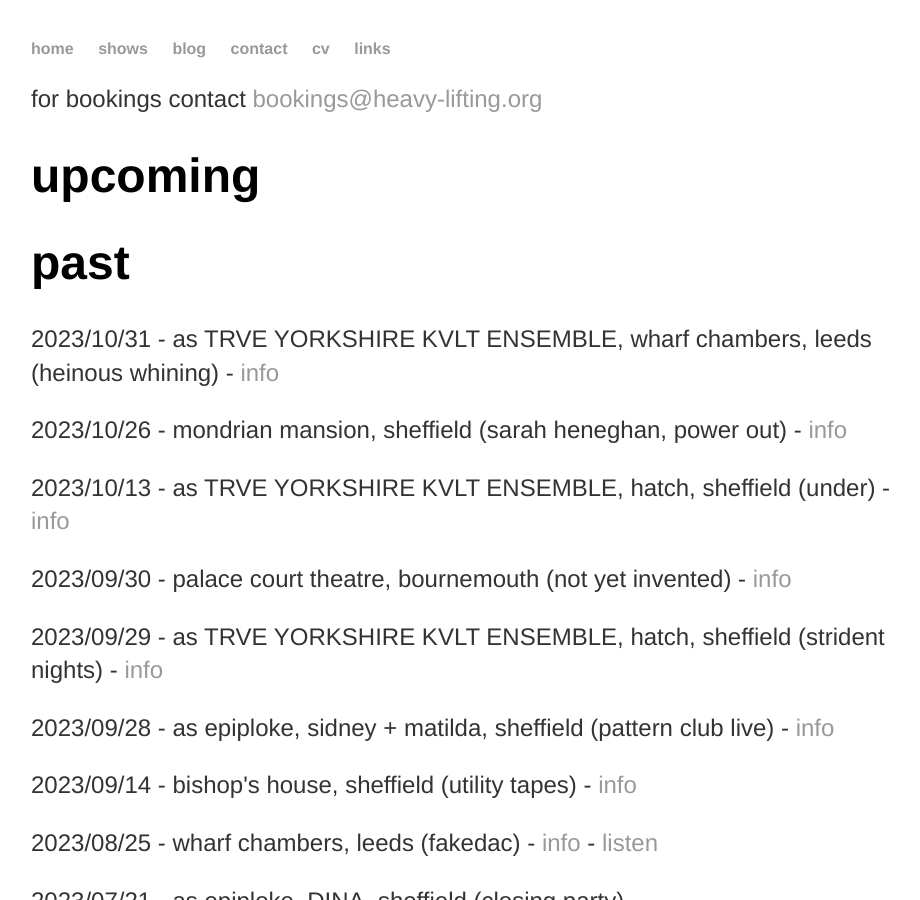
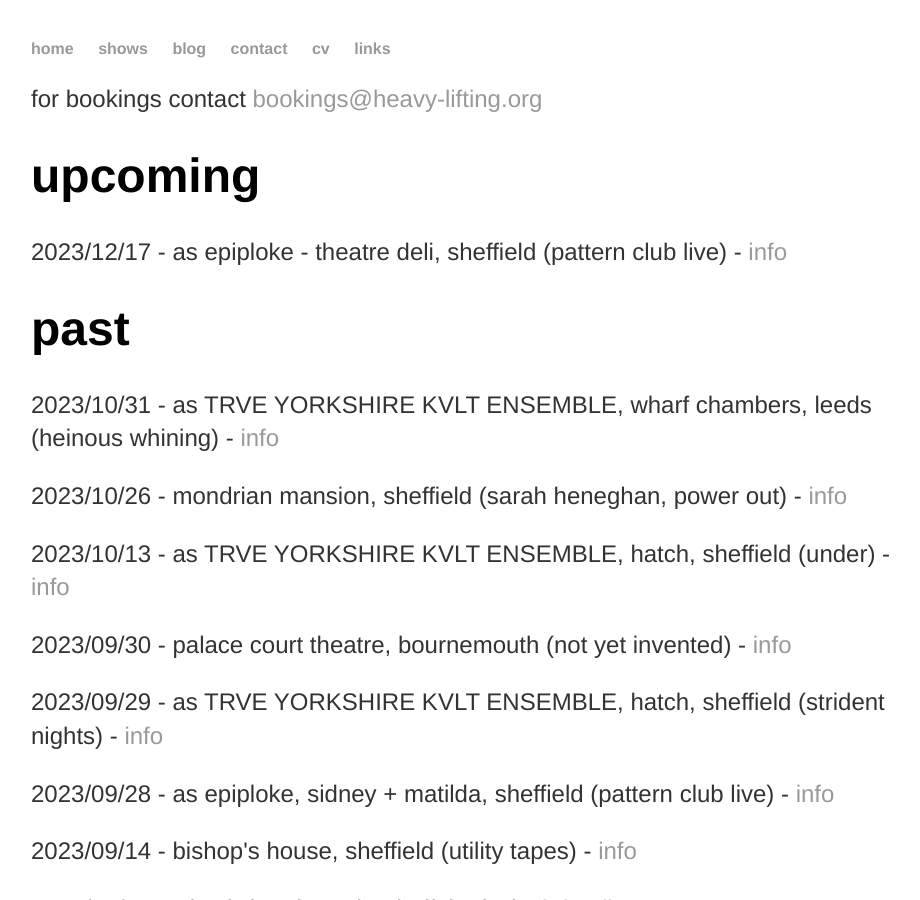
Before and after one commit to heavy-lifting/heavy-lifting.github.io, a Jekyll site: the page built from shows.html, in a window 1280 px wide and 900 px high. Shown: the whole window, without its empty margins (161-1081 px from the left). Built offline with Jekyll 4.4.1, drawn with Linux system fonts in a browser that asks for light colours.

Commit message:
Update shows.html

```diff
--- a/shows.html
+++ b/shows.html
@@ -9,7 +9,7 @@ title: shows
 	<h1>upcoming</h1>
 
 
-
+<p>2023/12/17 - as epiploke - theatre deli, sheffield (pattern club live) - <a href = "https://www.tickettailor.com/events/patternclub/1063539" target="_blank">info</a></p>
 
 
 
```
